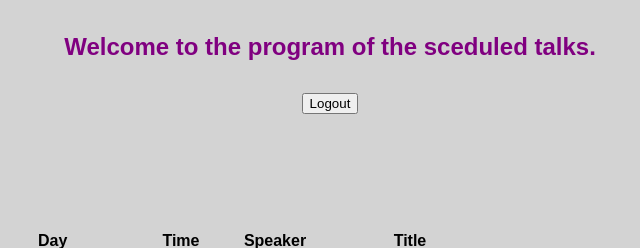
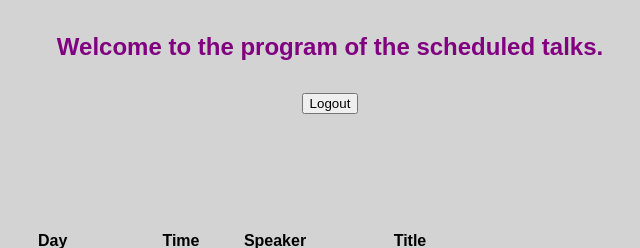
Before and after one commit to aandrovitsanea/Open-source-Conference-Website-Template, a PHP site: page /Program.php in a window 1280 px wide. Shown: the part 412-660 px from the top of the page, without its empty margins (310-950 px from the left). Run offline with PHP 8.4, Linux system fonts and the light colour scheme; the visitor is signed in with stand-in values (Sample User, id 1); data comes from the database, SQL or seed files in the repository; data that the repository does not hold is empty.

Commit message:
typo schedule

```diff
--- a/Files/Program.php
+++ b/Files/Program.php
@@ -56,7 +56,7 @@ if(!isset($_SESSION["email"])) // if no email is stored
         }else{
             echo "<h4 style='color:blue'>Hello ".$row['fname']."!</h4>";
         }
-        echo "<h4 style='color:#800080'>Welcome to the program of the sceduled talks.</h4>";
+        echo "<h4 style='color:#800080'>Welcome to the program of the scheduled talks.</h4>";
      ?>
         <form method="get" action="logout.php">
             <button type="submit">Logout</button>
```
